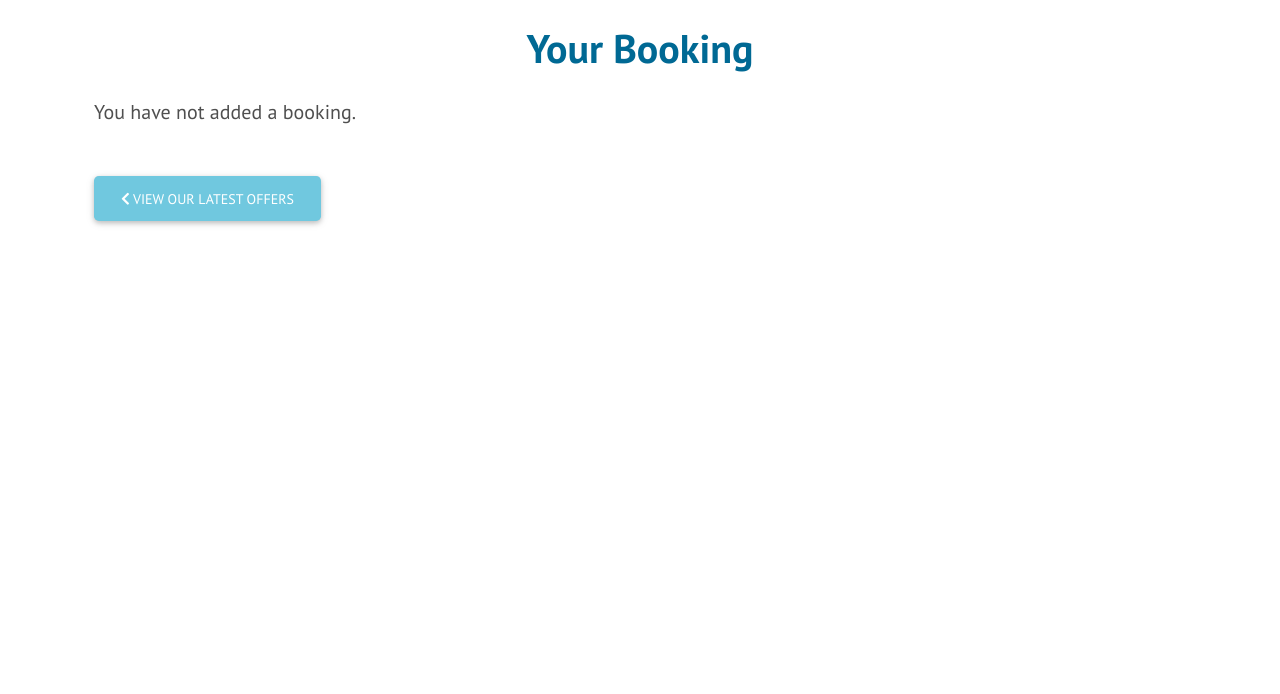
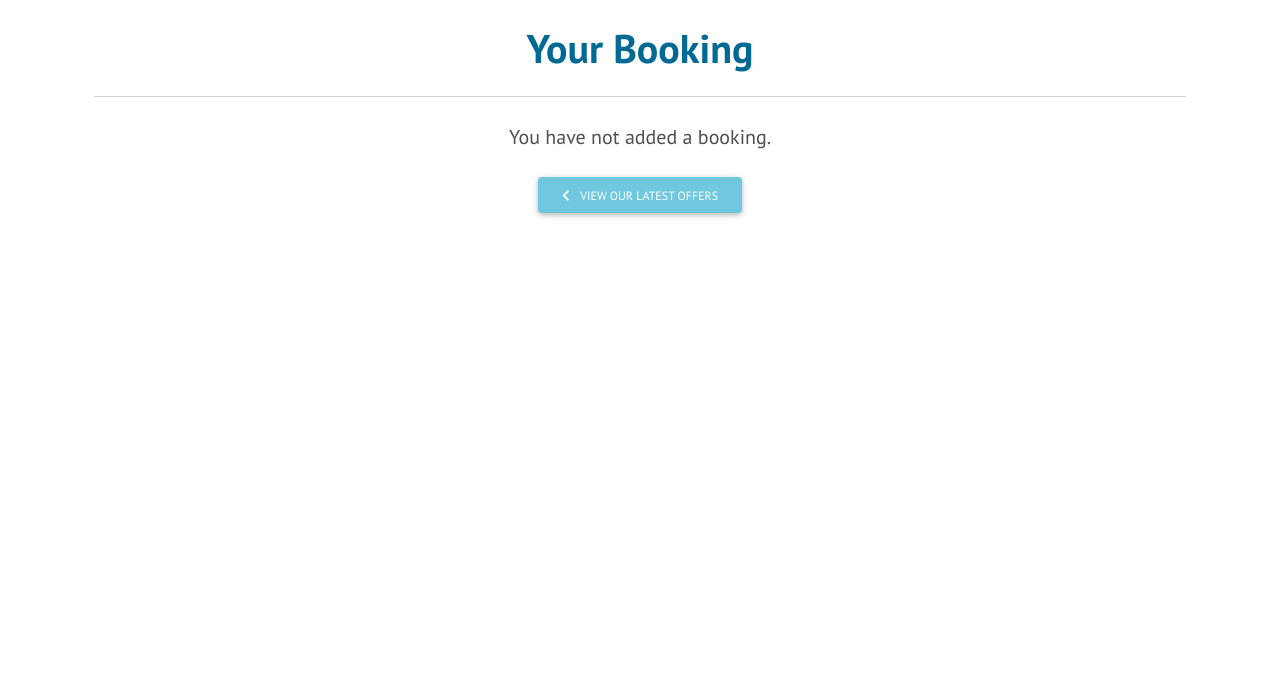
Before and after one commit to jonathan-odonnell/milestone-project-4, a Django app: page /booking/ in a window 1280 px wide. Shown: the part 101-795 px from the top of the page. Run offline with Django 3.2, Linux system fonts and the light colour scheme; some libraries are stand-ins or nearby versions.

Commit message:
Amended no booking section of booking template

```diff
--- a/booking/templates/booking/booking.html
+++ b/booking/templates/booking/booking.html
@@ -4,12 +4,14 @@
 {% load booking_tools %}
 
 {% block content %}
-<section class="container p-4">
+<section class="container h-100 p-4">
     <div class="row g-0">
         <div class="col-12 mb-4">
             <h1 class="section-heading text-center mb-0">Your Booking</h1>
         </div>
-        {% if booking %}
+    </div>
+    {% if booking %}
+    <div class="row-g-0">
         <div class="d-none d-md-block col-md px-lg-3">
             <div class="row g-0">
                 <div class="col-12 table-responsive mb-3">
@@ -330,13 +332,14 @@
                 <a class="btn btn-primary shadow-none w-100 mb-3" href="{% url 'passengers' %}">Continue to Passengers</a>
             </div>
         </div>
-        {% else %}
-        <div class="col">
-            <p class="lead mb-5">You have not added a booking.</p>
-            <a href="{% url 'offers' %}" class="btn btn-primary btn-lg">
-                <span class="icon">
-                    <i class="fas fa-chevron-left"></i>
-                </span>
+    </div>
+    {% else %}
+    <div class="row g-0">
+        <div class="col-12 text-center">
+            <hr class="mb-4 mt-0">
+            <p class="lead mb-4">You have not added a booking.</p>
+            <a href="{% url 'offers' %}" class="btn btn-primary">
+                <i class="fas fa-chevron-left me-2"></i>
                 <span class="text-uppercase">View our latest offers</span>
             </a>
         </div>
```
